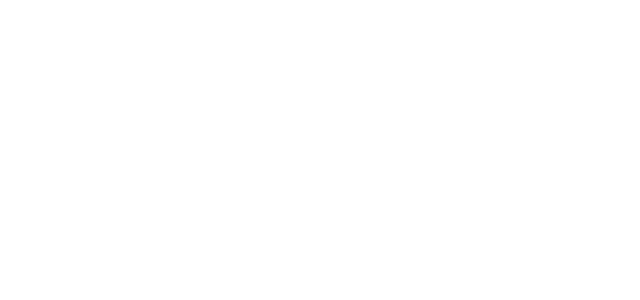
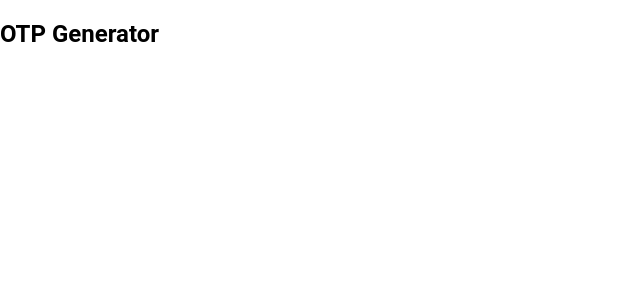
Before and after one commit to AdrianChiritescu/OTP-generator-frontend, a React (Create React App) app: page / in a window 1280 px wide. Shown: the top 300 px of the page, without its empty margins (0-640 px from the left). Built offline with nearby package versions, Linux system fonts and the light colour scheme.

Commit message:
Moved components to the component folder
- Navigation component rename to Header (we don't need a navigation component for this project)

```diff
--- a/src/App.jsx
+++ /dev/null
@@ -1,7 +0,0 @@
-import "./App.css";
-
-function App() {
-  return <div></div>;
-}
-
-export default App;
--- /dev/null
+++ b/src/components/App.jsx
@@ -0,0 +1,14 @@
+import "./App.css";
+import Header from "./Header";
+
+function App() {
+
+  return (
+    <>
+      <Header />
+
+    </>
+  )
+}
+
+export default App;
--- /dev/null
+++ b/src/components/Header.jsx
@@ -0,0 +1,12 @@
+import React from 'react'
+
+function Header() {
+  return (
+    <header>
+      <h2 className=''>OTP Generator</h2>
+    </header>
+  )
+}
+
+
+export default Header;
--- a/src/index.js
+++ b/src/index.js
@@ -1,7 +1,7 @@
 import React from "react";
 import ReactDOM from "react-dom";
 import "./index.css";
-import App from "./App";
+import App from "./components/App";
 
 ReactDOM.render(
   <React.StrictMode>
```
Also changed, not shown: src/OtpResult.jsx (deleted), src/components/App.css (added), src/components/Header.css (added), src/components/OtpForm.css (added), src/components/OtpForm.jsx (added), src/components/OtpResult.css (added), src/components/OtpResult.jsx (added).
